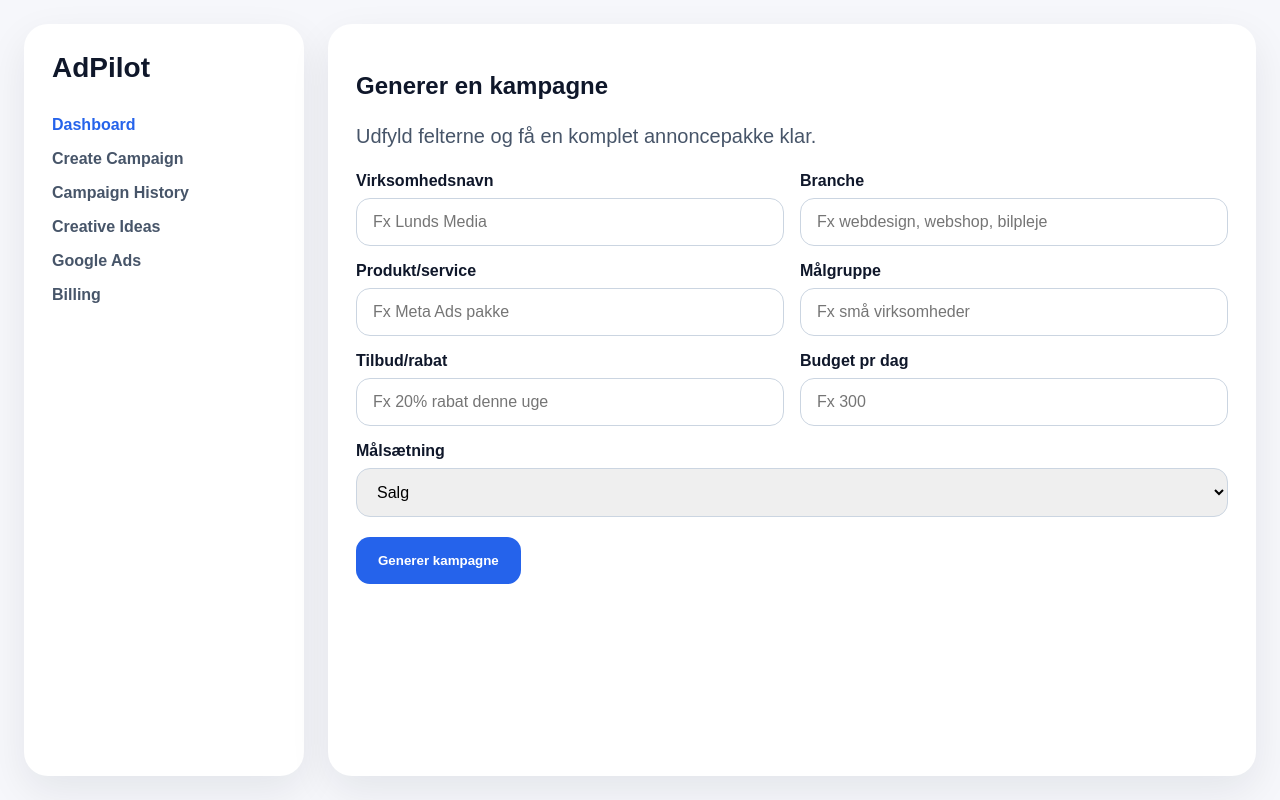
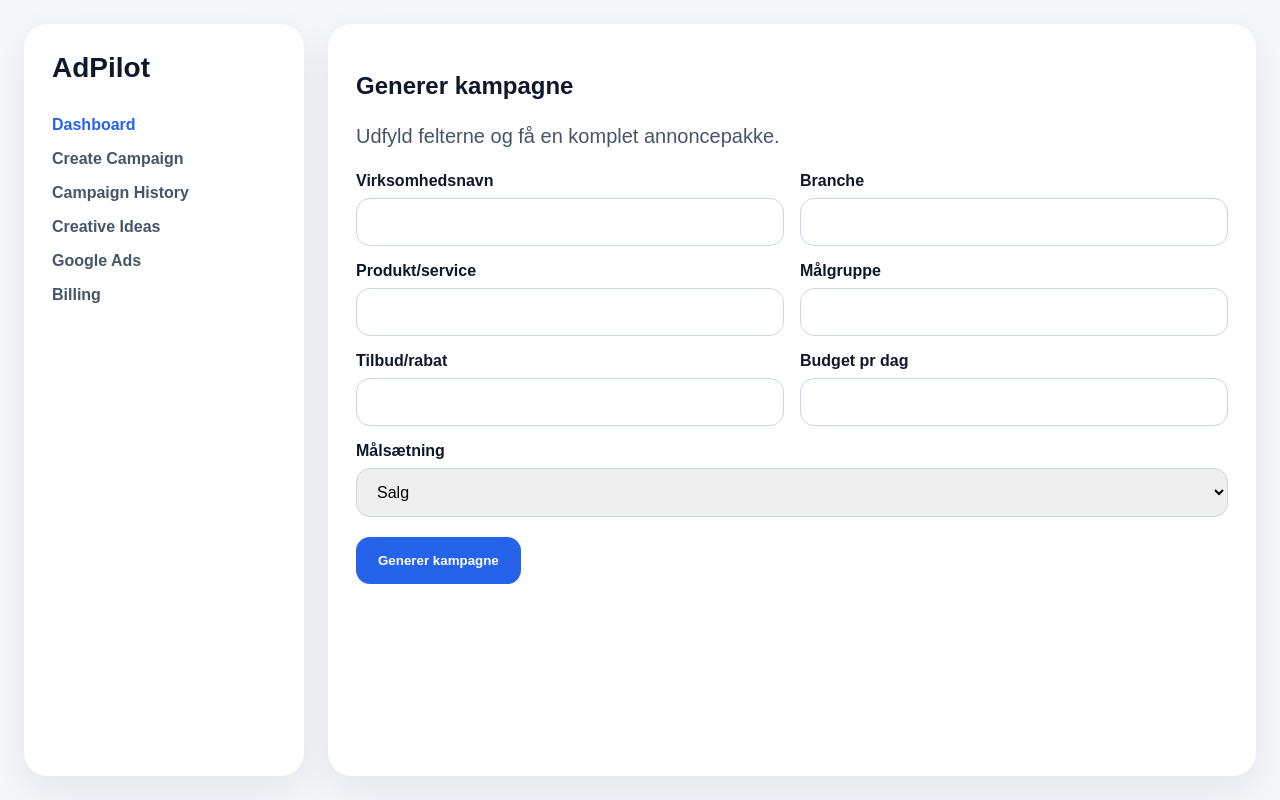
Before and after one commit to postjkhandel-ship-it/adpilot, a Next.js app: page /dashboard in a window 1280 px wide. Built offline with nearby package versions, Linux system fonts and the light colour scheme.

Commit message:
Update page.js

```diff
--- a/app/dashboard/page.js
+++ b/app/dashboard/page.js
@@ -68,7 +68,7 @@ ANNONCE 1 - PROBLEM/LØSNING
 Primær tekst:
 Kæmper du med at få flere kunder fra dine annoncer?
 
-Med ${form.product} får ${form.audience} en nemmere måde at skabe annoncer, der faktisk fanger opmærksomhed og får folk til at tage action.
+Med ${form.product} får ${form.audience} en nemmere måde at skabe annoncer, der faktisk virker.
 
 ${form.offer ? "Lige nu: " + form.offer : ""}
 
@@ -89,13 +89,10 @@ Hook:
 Primær tekst:
 Hvis du driver ${form.industry}, ved du hvor svært det kan være at lave gode annoncer.
 
-${form.product} hjælper dig med hooks, tekster, headlines og kampagnestruktur på få minutter.
+${form.product} hjælper dig med hooks, tekster og kampagnestruktur på få minutter.
 
 Headline:
 Lav ads uden at gætte
-
-Beskrivelse:
-Klar kampagne på få minutter.
 
 CTA:
 Kom i gang
@@ -105,13 +102,10 @@ ANNONCE 3 - RETARGETING
 Primær tekst:
 Du har allerede vist interesse.
 
-Hvis du vil gøre dine annoncer nemmere, hurtigere og mere professionelle, er ${form.product} bygget til dig.
+Hvis du vil gøre dine annoncer hurtigere og mere professionelle, er ${form.product} bygget til dig.
 
 Headline:
 Klar til bedre annoncer?
-
-Beskrivelse:
-Start din næste kampagne i dag.
 
 CTA:
 Start nu
@@ -120,17 +114,17 @@ HOOKS
 
 1. Stop med at gætte på dine annoncer
 2. Lav Meta Ads på få minutter
-3. Få hooks, headlines og tekster klar med AI
+3. Få hooks og tekster klar med AI
 4. Perfekt til små virksomheder
 5. Din næste kampagne starter her
 
 CREATIVE IDÉER
 
-1. iPhone UGC video med ejer foran computer
-2. Før/efter: dårlig annonce vs professionel annonce
-3. Skærmoptagelse af kampagnen der bliver genereret
-4. Statisk billede med teksten: "Stop med at gætte på dine ads"
-5. Testimonial-style creative med kundeudtalelse
+1. iPhone UGC video
+2. Før/efter annonce setup
+3. Skærmoptagelse af AI generatoren
+4. Statisk billede med stærkt hook
+5. Testimonial-style ad
 
 GOOGLE ADS
 
@@ -139,13 +133,10 @@ Headlines:
 - Lav Ads På Få Minutter
 - Professionelle Annoncer
 - Få Bedre Annoncetekster
-- Meta Ads Til Virksomheder
-- Klar Kampagne Med AI
 
 Descriptions:
-- Generer hooks, headlines, tekster og kampagnestruktur på få minutter.
-- AdPilot hjælper små virksomheder med at lave bedre annoncer hurtigere.
-- Stop med at gætte. Få en komplet annoncepakke klar med AI.
+- Generer hooks, headlines og tekster på få minutter.
+- Stop med at gætte. Få en komplet annoncepakke med AI.
 `;
 
     setResult(campaign);
@@ -168,16 +159,17 @@ Descriptions:
 
       <section className="main">
         <div className="card">
-          <h2>Generer en kampagne</h2>
-          <p>Udfyld felterne og få en komplet annoncepakke klar.</p>
+          <h2>Generer kampagne</h2>
+          <p>Udfyld felterne og få en komplet annoncepakke.</p>
 
           <div className="grid">
             <label>
               Virksomhedsnavn
               <input
                 value={form.business}
-                onChange={(e) => updateField("business", e.target.value)}
-                placeholder="Fx Lunds Media"
+                onChange={(e) =>
+                  updateField("business", e.target.value)
+                }
               />
             </label>
 
@@ -185,8 +177,9 @@ Descriptions:
               Branche
               <input
                 value={form.industry}
-                onChange={(e) => updateField("industry", e.target.value)}
-                placeholder="Fx webdesign, webshop, bilpleje"
+                onChange={(e) =>
+                  updateField("industry", e.target.value)
+                }
               />
             </label>
 
@@ -194,8 +187,9 @@ Descriptions:
               Produkt/service
               <input
                 value={form.product}
-                onChange={(e) => updateField("product", e.target.value)}
-                placeholder="Fx Meta Ads pakke"
+                onChange={(e) =>
+                  updateField("product", e.target.value)
+                }
               />
             </label>
 
@@ -203,8 +197,9 @@ Descriptions:
               Målgruppe
               <input
                 value={form.audience}
-                onChange={(e) => updateField("audience", e.target.value)}
-                placeholder="Fx små virksomheder"
+                onChange={(e) =>
+                  updateField("audience", e.target.value)
+                }
               />
             </label>
 
@@ -212,8 +207,9 @@ Descriptions:
               Tilbud/rabat
               <input
                 value={form.offer}
-                onChange={(e) => updateField("offer", e.target.value)}
-                placeholder="Fx 20% rabat denne uge"
+                onChange={(e) =>
+                  updateField("offer", e.target.value)
+                }
               />
             </label>
 
@@ -221,8 +217,9 @@ Descriptions:
               Budget pr dag
               <input
                 value={form.budget}
-                onChange={(e) => updateField("budget", e.target.value)}
-                placeholder="Fx 300"
+                onChange={(e) =>
+                  updateField("budget", e.target.value)
+                }
               />
             </label>
           </div>
@@ -231,7 +228,9 @@ Descriptions:
             Målsætning
             <select
               value={form.goal}
-              onChange={(e) => updateField("goal", e.target.value)}
+              onChange={(e) =>
+                updateField("goal", e.target.value)
+              }
             >
               <option>Salg</option>
               <option>Leads</option>
@@ -240,7 +239,10 @@ Descriptions:
             </select>
           </label>
 
-          <button className="btn" onClick={generateCampaign}>
+          <button
+            className="btn"
+            onClick={generateCampaign}
+          >
             Generer kampagne
           </button>
         </div>
```
